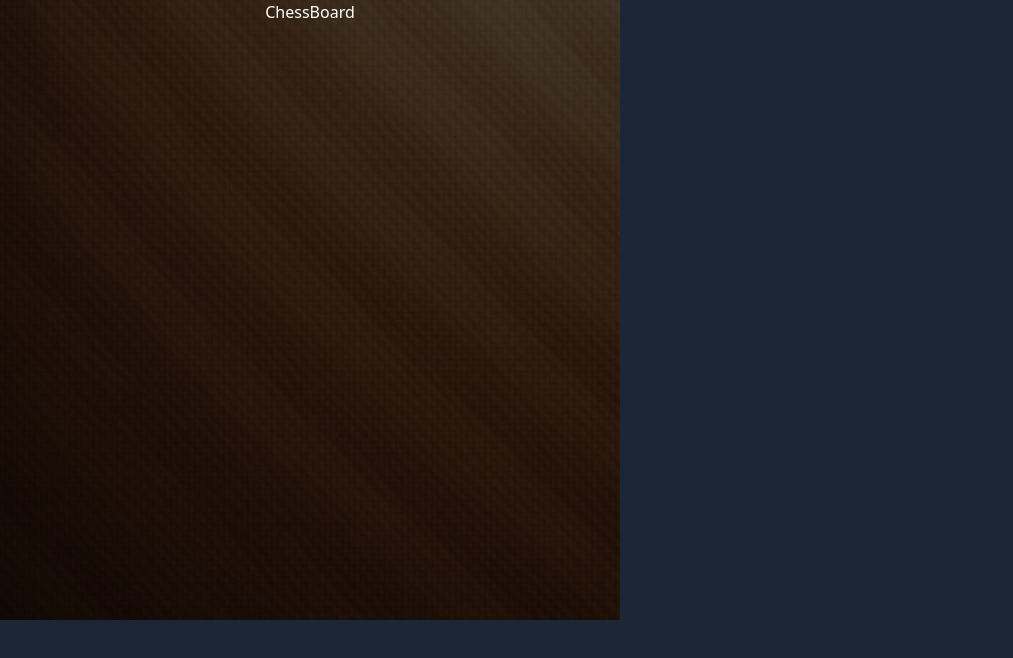
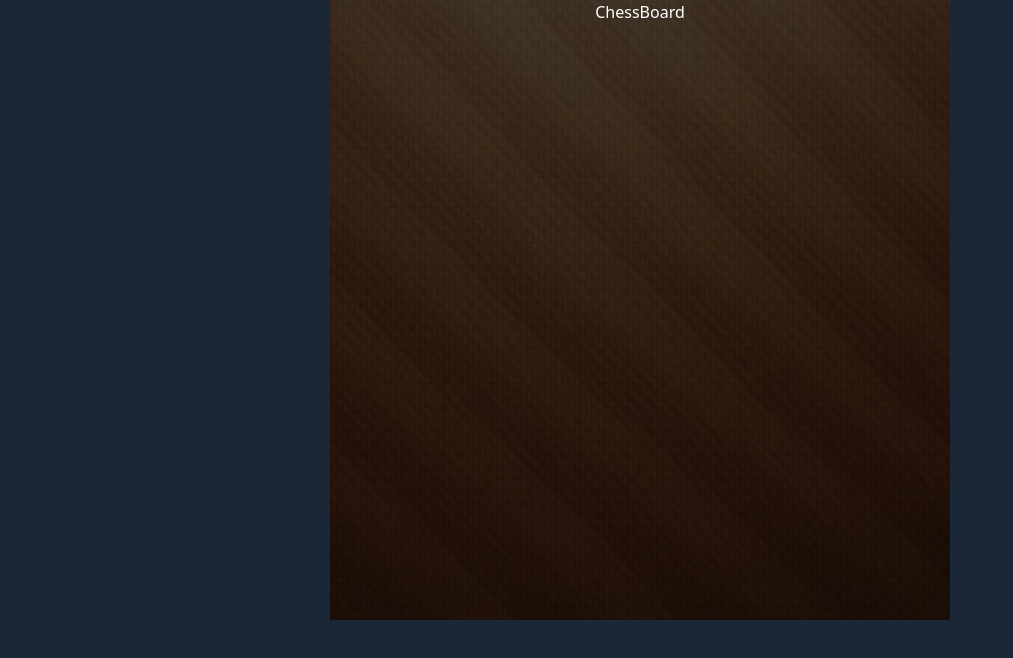
Before and after one commit to Glenn444/golang-chess, a React (Vite) app in the folder desktop/frontend/: page / in a window 1280 px wide. Shown: the top 658 px of the page, without its empty margins (0-1013 px from the left). Built offline with nearby package versions, Linux system fonts and the light colour scheme.

Commit message:
Chess board background

```diff
--- a/desktop/frontend/src/App.tsx
+++ b/desktop/frontend/src/App.tsx
@@ -11,7 +11,7 @@
     const updateResultText = (result: number) => setResultText(result);
 
     return (
-        <div id="App">
+        <div id="App" className='flex justify-center'>
             <ChessBoard />
         </div>
     )
```
